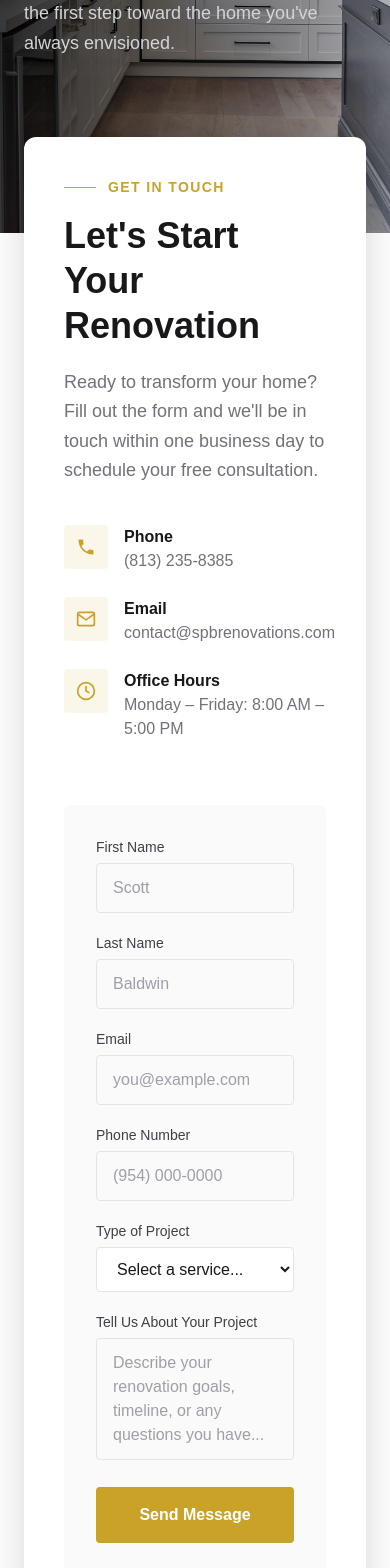
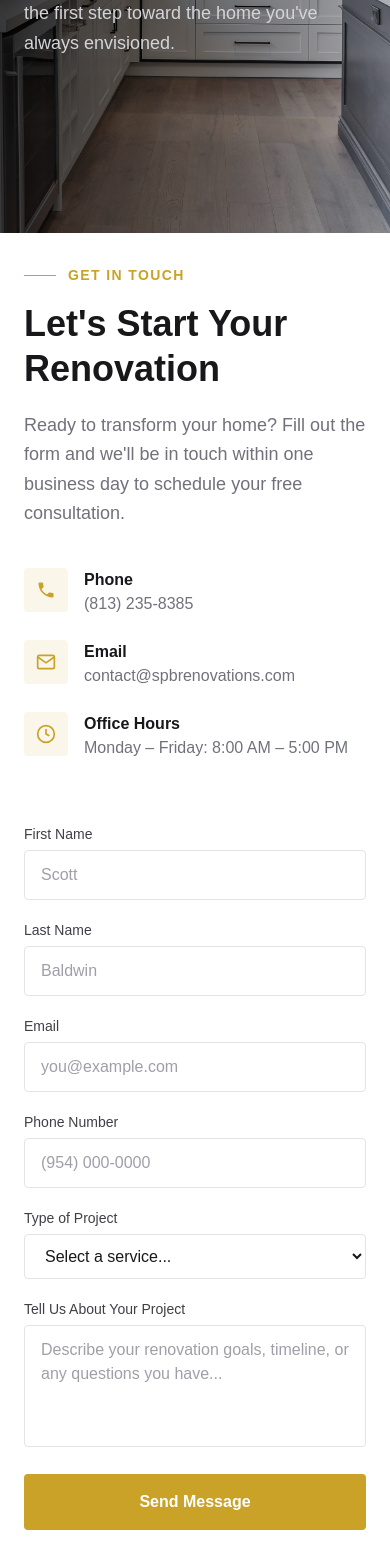
Before and after one commit to jevoncochran/spb-renovations, a Next.js app: page /contact in a window 390 px wide. Shown: the part 400-1968 px from the top of the page. Built offline with nearby package versions, Linux system fonts and the light colour scheme.

Commit message:
fix contact form

```diff
--- a/src/components/layout/Footer.tsx
+++ b/src/components/layout/Footer.tsx
@@ -39,9 +39,9 @@ export default function Footer() {
               <Image
                 src="/images/spb_renovations_logo_gold.png"
                 alt="SPB Renovations"
-                width={160}
-                height={60}
-                className="h-16 w-auto object-contain mb-5"
+                width={280}
+                height={105}
+                className="h-28 w-auto object-contain mb-5"
               />
             </Link>
             <p className="text-sm leading-relaxed mb-6">
--- a/src/components/layout/MobileNav.tsx
+++ b/src/components/layout/MobileNav.tsx
@@ -32,10 +32,10 @@ export default function MobileNav() {
 
       <div
         className={`absolute top-full left-0 right-0 bg-zinc-900 z-50 overflow-hidden transition-all duration-500 ease-in-out ${
-          open ? "max-h-[calc(100dvh-160px)] opacity-100" : "max-h-0 opacity-0"
+          open ? "max-h-[calc(100dvh-160px)] h-[calc(100dvh-160px)] opacity-100" : "max-h-0 h-0 opacity-0"
         }`}
       >
-        <div className="flex flex-col px-8 pt-4 pb-6 gap-0">
+        <div className="flex flex-col h-full px-8 py-6 justify-between">
 
           {/* Nav items */}
           <Link href="/about" onClick={close} className="flex items-center gap-4 py-2 text-white hover:text-gold transition-colors">
@@ -78,18 +78,18 @@ export default function MobileNav() {
           </Link>
 
           {/* CTA */}
-          <div className="flex justify-center mt-4">
+          <div className="flex justify-center">
             <Link
               href="/contact"
               onClick={close}
-              className="bg-gold hover:bg-gold-dark text-white font-semibold px-8 py-3 rounded-full transition-colors text-sm tracking-wide"
+              className="bg-gold hover:bg-gold-dark text-white font-semibold px-8 py-3 rounded transition-colors text-sm tracking-wide"
             >
               Get a Free Estimate
             </Link>
           </div>
 
           {/* Contact info */}
-          <div className="flex flex-col items-center gap-2 mt-4 pt-4 border-t border-zinc-800">
+          <div className="flex flex-col items-center gap-2 pt-4 border-t border-zinc-800">
             <a href={PHONE_HREF} className="flex items-center gap-2 text-sm text-zinc-400 hover:text-gold transition-colors">
               <PhoneIcon />
               {PHONE_NUMBER}
@@ -101,7 +101,7 @@ export default function MobileNav() {
           </div>
 
           {/* Socials */}
-          <div className="flex flex-col items-center gap-2 mt-3 pt-3 border-t border-zinc-800">
+          <div className="flex flex-col items-center gap-2 pt-3 border-t border-zinc-800">
             <span className="text-xs text-zinc-500 tracking-widest uppercase">Follow Us</span>
             <div className="flex items-center gap-4">
               <a href="#" aria-label="Facebook" className="text-zinc-400 hover:text-gold transition-colors">
--- a/src/components/sections/ContactForm.tsx
+++ b/src/components/sections/ContactForm.tsx
@@ -13,13 +13,13 @@ export default function ContactForm() {
   }
 
   return (
-    <section className="bg-transparent pb-20">
+    <section className="bg-white md:bg-transparent pb-12 md:pb-20">
       <div className="w-full px-6 md:px-12 lg:px-20">
-        <div className="bg-white rounded-xl shadow-2xl p-10 -mt-24 relative z-10">
-        <div className="grid grid-cols-1 lg:grid-cols-2 gap-16 items-start">
+        <div className="md:bg-white md:rounded-xl md:shadow-2xl md:p-12 md:-mt-24 md:relative md:z-10">
+        <div className="grid grid-cols-1 lg:grid-cols-2 gap-8 lg:gap-16 items-start">
 
           {/* Left — info */}
-          <div>
+          <div className="pt-8 md:pt-0">
             <div className="flex items-center gap-3 mb-4">
               <div className="w-8 h-px bg-gold" />
               <span className="text-gold text-sm font-semibold tracking-widest uppercase">
@@ -70,7 +70,7 @@ export default function ContactForm() {
           </div>
 
           {/* Right — form */}
-          <div className="bg-zinc-50 rounded-lg p-8">
+          <div className="py-8 md:py-0 md:bg-zinc-50 md:rounded-lg md:p-10">
             {submitted ? (
               <div className="flex flex-col items-center justify-center py-16 text-center">
                 <div className="bg-gold/10 p-4 rounded-full mb-5">
```
